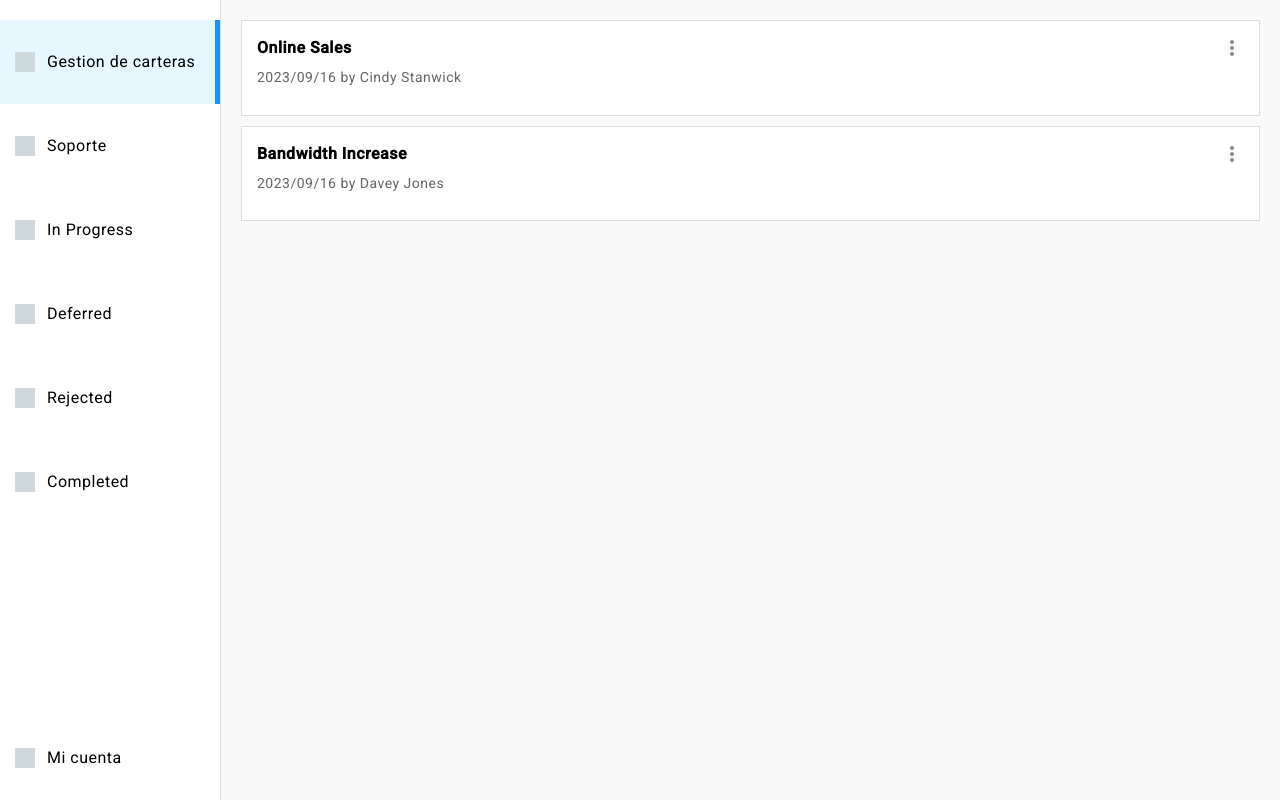
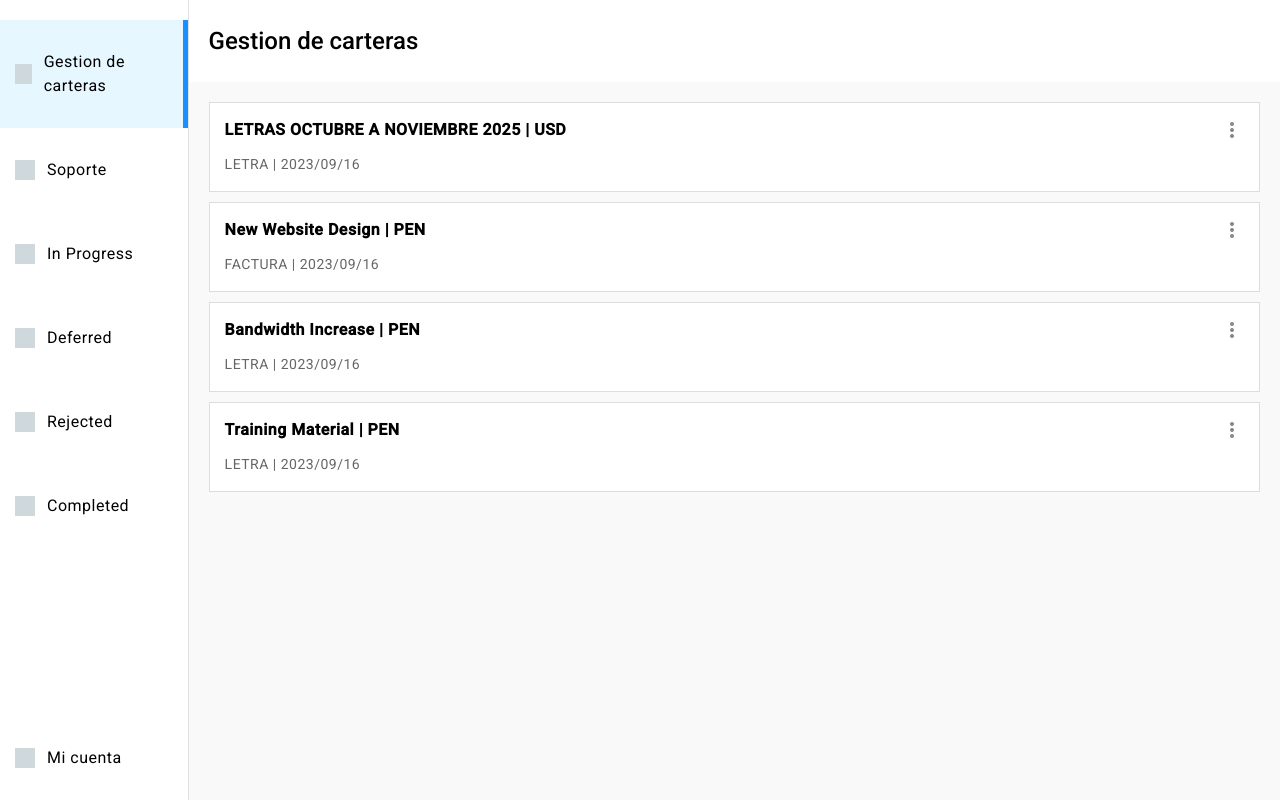
Before and after one commit to juan-caut/Finanzas-FrontOFFICE, an Angular app: page /panel in a window 1280 px wide. Built offline with nearby package versions, Linux system fonts and the light colour scheme.

Commit message:
correct panel navigation

```diff
--- a/src/app/pages/login/login.component.html
+++ b/src/app/pages/login/login.component.html
@@ -36,8 +36,7 @@
         </div>
 
         <!-- Sign In Button -->
-        <button type="submit" class="btn btn-primary" >Sign In</button>
-
+        <button type="submit" class="btn btn-primary">Sign In</button>
         <a class="forgot-password" href="#">Forgot password?</a>
       </form>
 
--- a/src/app/pages/tabpanel/tabpanel.component.css
+++ b/src/app/pages/tabpanel/tabpanel.component.css
@@ -52,11 +52,28 @@
 }
 
 /* Task List */
+
+.listsection{
+  height: 100%;
+  width: 100%;
+}
+
 .task-list {
   flex: 1;
   padding: 20px;
   overflow-y: auto;
 }
+
+
+.title-list {
+  background-color: white;
+  color: #000;
+  padding: 15px 20px;
+  margin: 0;
+  font-size: 1.5rem;
+  font-weight: 500;
+}
+
 
 .task-item {
   background-color: white;
@@ -93,7 +110,7 @@
 
 
 .task-details {
-  margin-top: 5px;
+  margin: 10px 0px 0px 0px;
   font-size: 14px;
   color: #666;
 }
--- a/src/app/pages/tabpanel/tabpanel.component.html
+++ b/src/app/pages/tabpanel/tabpanel.component.html
@@ -15,6 +15,8 @@
       <div>
         <li
           *ngFor="let botuse of botuses"
+          [class.active]="botuse === selectedStatus"
+          (click)="selectStatus(botuse)"
         >
           <i class="icon"></i>
           {{ botuse }}
@@ -23,15 +25,19 @@
     </ul>
   </aside>
 
-    <!-- Task List -->
+  <div class="listsection">
+    <!-- Title list -->
+
+    <h2 class="title-list">{{ selectedStatus }}</h2>
+    <!-- List -->
     <section class="task-list">
-      <div *ngIf="filteredTasks.length > 0; else noTasks">
-        <div class="task-item" *ngFor="let task of filteredTasks">
+      <div *ngIf="filteredCart.length > 0; else noTasks">
+        <div class="task-item" *ngFor="let task of filteredCart">
           <div class="task-header">
-            <strong>{{ task.title }}</strong>
+            <strong>{{ task.nombrec }} | {{ task.moneda }}</strong>
             <mat-icon class="more-options">more_vert</mat-icon>
           </div>
-          <p class="task-details">{{ task.date }} by {{ task.owner }}</p>
+          <p class="task-details">{{ task.tipodoc }} | {{ task.fechacrea }}</p>
         </div>
       </div>
 
@@ -40,3 +46,4 @@
       </ng-template>
     </section>
   </div>
+</div>
--- a/src/app/pages/tabpanel/tabpanel.component.ts
+++ b/src/app/pages/tabpanel/tabpanel.component.ts
@@ -35,12 +35,20 @@ export class TabpanelComponent {
     { title: 'Training Material', date: '2023/09/16', owner: 'John Heart', status: 'In Progress' },
   ];
 
-  get filteredTasks() {
-    return this.tasks.filter(task => task.status === this.selectedStatus);
+  cartera: Cartera[] = [
+    { nombrec: 'LETRAS OCTUBRE A NOVIEMBRE 2025', tipodoc: 'LETRA', fechacrea: '2023/09/16',moneda:'USD', configstat: 'Gestion de carteras' },
+    { nombrec: 'New Website Design', tipodoc: 'FACTURA', fechacrea: '2023/09/16',moneda:'PEN', configstat: 'Gestion de carteras' },
+    { nombrec: 'Bandwidth Increase', tipodoc: 'LETRA', fechacrea: '2023/09/16',moneda:'PEN', configstat: 'Gestion de carteras' },
+    { nombrec: 'Support', tipodoc: 'FACTURA', fechacrea: '2023/09/16',moneda:'USD', configstat: 'In Progress' },
+    { nombrec: 'Training Material', tipodoc: 'LETRA', fechacrea: '2023/09/16',moneda:'PEN', configstat: 'Gestion de carteras' },
+  ];
+
+  get filteredCart() {
+    return this.cartera.filter(cartera => cartera.configstat === this.selectedStatus);
   }
 
-  selectStatus(status: string) {
-    this.selectedStatus = status;
+  selectStatus(cartera: string) {
+    this.selectedStatus = cartera;
   }
 }
 
@@ -51,3 +59,11 @@ interface Task {
   owner: string;
   status: string;
 }
+
+interface Cartera {
+  nombrec: string;
+  fechacrea: string;
+  tipodoc: string;
+  moneda: string;
+  configstat:string;
+}
```
Lines whose indentation alone changed are shown as unchanged.
